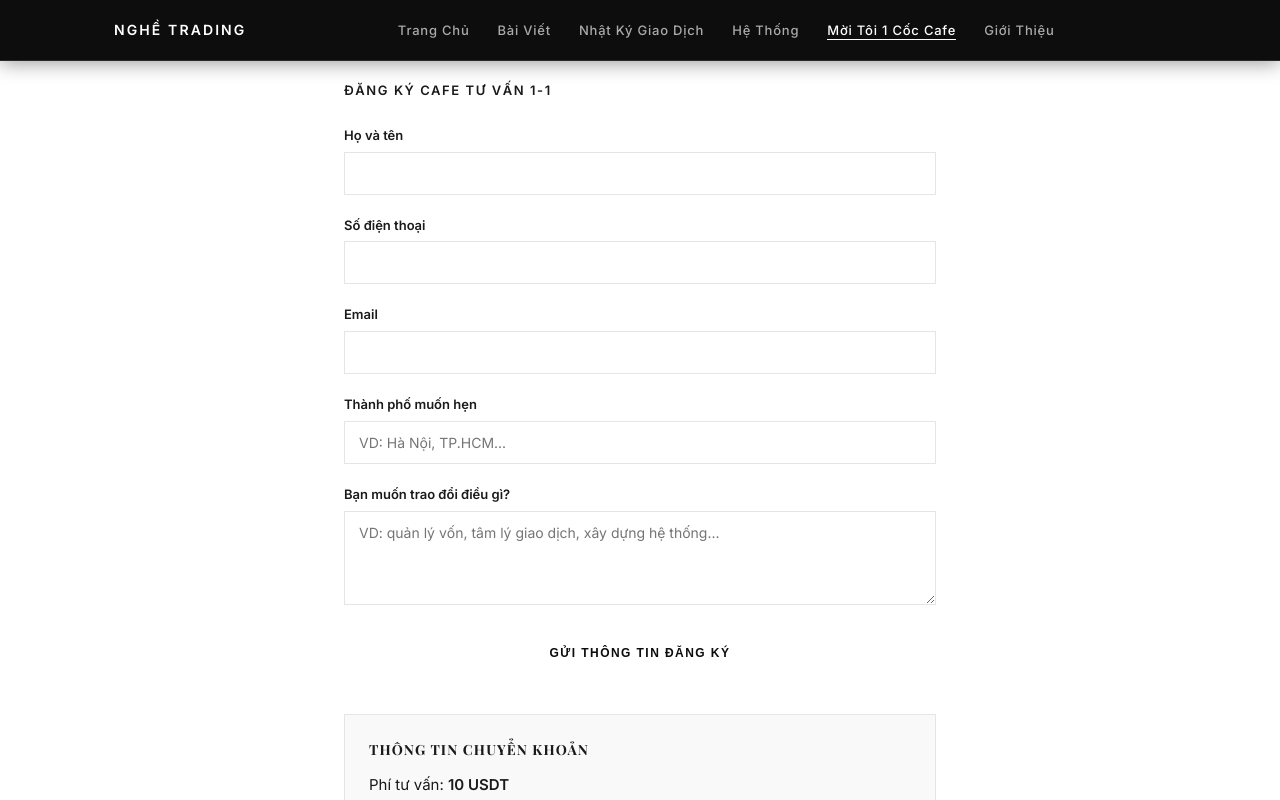
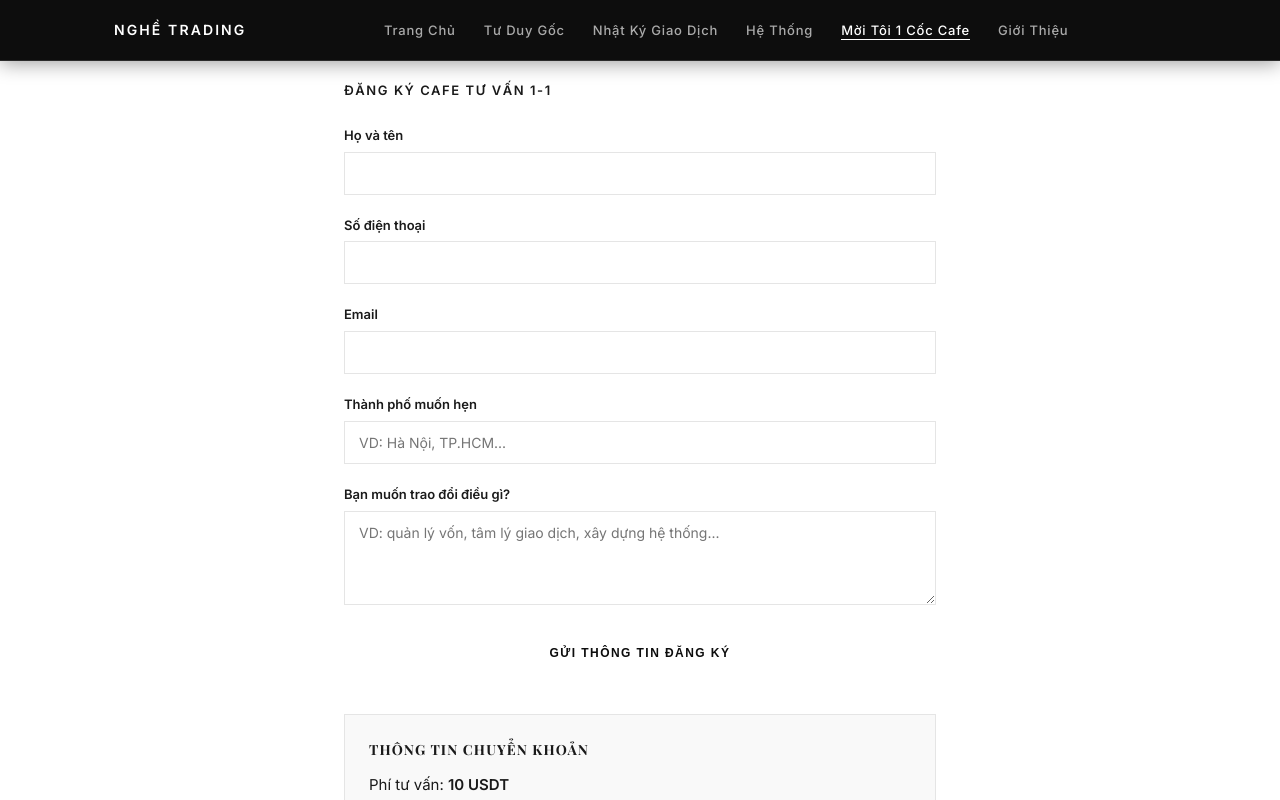
Before and after one commit to longphi11/nghetrading, a plain HTML site: page tu-van.html in a window 1280 px wide. Shown: the top 800 px of the page. Drawn offline with nearby package versions, Linux system fonts and the light colour scheme; a web font is replaced by a local one.

Commit message:
Update tu-van.html

```diff
--- a/tu-van.html
+++ b/tu-van.html
@@ -17,7 +17,7 @@
       <a href="index.html" class="logo">NGHỀ TRADING</a>
       <ul class="nav-links">
         <li><a href="index.html">Trang Chủ</a></li>
-        <li><a href="bai-viet.html">Bài Viết</a></li>
+        <li><a href="bai-viet.html">Tư Duy Gốc</a></li>
         <li><a href="nhat-ky.html">Nhật Ký Giao Dịch</a></li>
         <li><a href="he-thong.html">Hệ Thống</a></li>
            <li><a href="tu-van.html" class="active">Mời Tôi 1 Cốc Cafe</a></li>
@@ -31,7 +31,7 @@
     <div class="mobile-menu" id="mobileMenu">
       <ul>
         <li><a href="index.html">Trang Chủ</a></li>
-        <li><a href="bai-viet.html">Bài Viết</a></li>
+        <li><a href="bai-viet.html">Tư Duy Gốc</a></li>
         <li><a href="nhat-ky.html">Nhật Ký Giao Dịch</a></li>
         <li><a href="he-thong.html">Hệ Thống</a></li>
             <li><a href="tu-van.html">Mời Tôi 1 Cốc Cafe</a></li>
```
